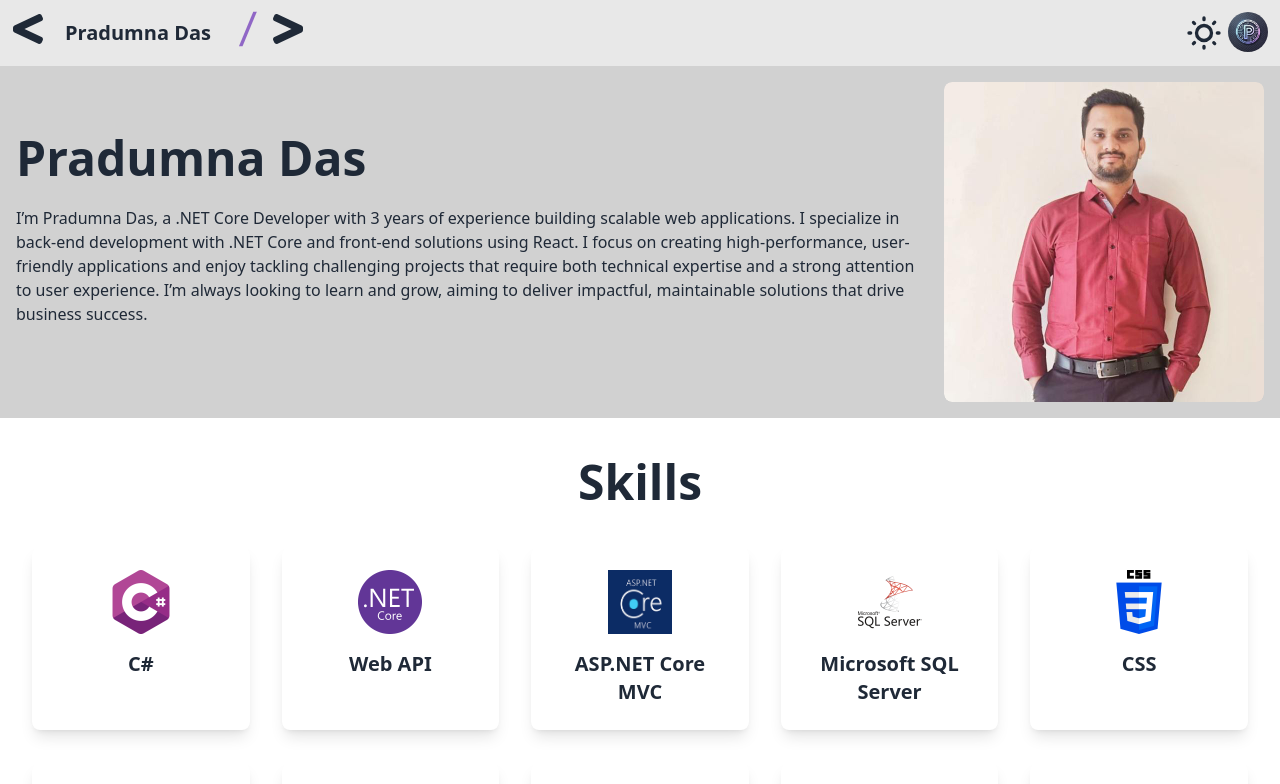
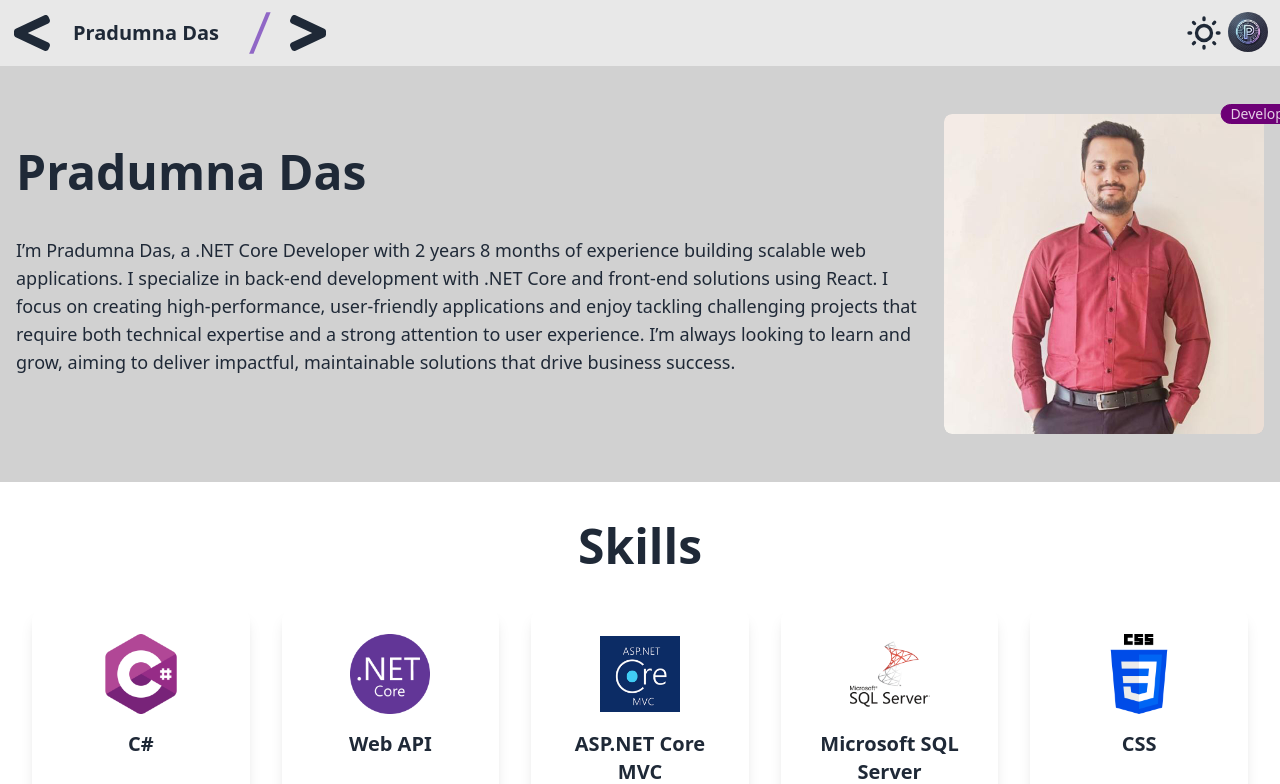
Before and after one commit to Pradumna2022/My_Portfolio, a React (Vite) app: page / in a window 1280 px wide. Shown: the top 784 px of the page. Built offline with nearby package versions, Linux system fonts and the light colour scheme.

Commit message:
6th commit

```diff
--- a/src/App.css
+++ b/src/App.css
@@ -0,0 +1,9 @@
+.glow-star {
+    position: relative;
+    box-shadow: 0 0 10px 2px rgba(34, 197, 94, 0.8); /* Green glow */
+    transition: box-shadow 0.3s ease;
+}
+
+.glow-star:hover {
+    box-shadow: 0 0 15px 4px rgba(34, 197, 94, 1); /* Intensify glow on hover */
+}
--- a/src/Layout/Header.jsx
+++ b/src/Layout/Header.jsx
@@ -9,17 +9,17 @@ function Header() {
             <div className="navbar bg-base-200">
                 <div className="flex-1">
                     <div className="tooltip tooltip-bottom" data-tip="Hello my name is Pradyumna">
-                        <div className="flex flex-row ">
-                            <svg stroke="currentColor" fill="currentColor" strokeWidth="0" viewBox="0 0 384 512" height="40px" width="40px" xmlns="http://www.w3.org/2000/svg" >
+                        <div className="flex flex-row items-center">
+                            <svg stroke="currentColor" fill="currentColor" strokeWidth="0" viewBox="0 0 384 512" className="h-8 w-8 md:h-12 md:w-12 lg:h-12 lg:w-12"  xmlns="http://www.w3.org/2000/svg" >
                                 <path d="M365.46 357.74L147.04 255.89l218.47-101.88c16.02-7.47 22.95-26.51 15.48-42.53l-13.52-29C360 66.46 340.96 59.53 324.94 67L18.48 209.91a32.014 32.014 0 0 0-18.48 29v34.24c0 12.44 7.21 23.75 18.48 29l306.31 142.83c16.06 7.49 35.15.54 42.64-15.52l13.56-29.08c7.49-16.06.54-35.15-15.53-42.64z">
                                 </path>
                             </svg>
                             <a className="btn btn-ghost text-xl">Pradumna Das</a>
-                            <svg stroke="currentColor" fill="none" strokeWidth="0" viewBox="0 0 15 15" color="#9067C6" height="40px" width="40px" xmlns="http://www.w3.org/2000/svg">
+                            <svg stroke="currentColor" fill="none" strokeWidth="0" viewBox="0 0 15 15" color="#9067C6" className="h-8 w-8 md:h-12 md:w-12 lg:h-12 lg:w-12"  xmlns="http://www.w3.org/2000/svg">
                                 <path fillRule="evenodd" clipRule="evenodd" d="M4.10876 14L9.46582 1H10.8178L5.46074 14H4.10876Z" fill="currentColor">
                                 </path>
                             </svg>
-                            <svg stroke="currentColor" fill="currentColor" strokeWidth="0" viewBox="0 0 384 512"  height="40px" width="40px" xmlns="http://www.w3.org/2000/svg" >
+                            <svg stroke="currentColor" fill="currentColor" strokeWidth="0" viewBox="0 0 384 512"  className="h-8 w-8 md:h-12 md:w-12 lg:h-12 lg:w-12"  xmlns="http://www.w3.org/2000/svg" >
                                 <path d="M365.52 209.85L59.22 67.01c-16.06-7.49-35.15-.54-42.64 15.52L3.01 111.61c-7.49 16.06-.54 35.15 15.52 42.64L236.96 256.1 18.49 357.99C2.47 365.46-4.46 384.5 3.01 400.52l13.52 29C24 445.54 43.04 452.47 59.06 445l306.47-142.91a32.003 32.003 0 0 0 18.48-29v-34.23c-.01-12.45-7.21-23.76-18.49-29.01z">
                                 </path>
                             </svg>
--- a/src/Pages/Info.jsx
+++ b/src/Pages/Info.jsx
@@ -1,46 +1,56 @@
 import React from 'react'
 import profileimage from '../assets/images/MyImage.jpg'
+
 function Info() {
+    const calculateExperience = () => {
+        const joiningDate = "2022-04-01"
+        const joinDate = new Date(joiningDate);
+        const currentDate = new Date();
+        let years = currentDate.getFullYear() - joinDate.getFullYear();
+        let months = currentDate.getMonth() - joinDate.getMonth();
+        if (months < 0) {
+            years -= 1;
+            months += 12;
+        }
+        const experienceString =
+            (years > 0 ? `${years} year${years > 1 ? "s" : ""} ` : "") +
+            (months > 0 ? `${months} month${months > 1 ? "s" : ""}` : "");
+
+        return experienceString.trim() || "Less than a month";
+    };
     return (
         <>
-            <div className="hero bg-base-300 min-h-80">
-                <div className='md:container md:mx-auto'>
-                    <div className="hero-content flex-col lg:flex-row-reverse">
-                        <div className="avatar indicator">
-                            {/* <span className="indicator-item badge badge-primary z-10">Developer</span> */}
-                            <div className="h-80 w-80 rounded-lg">
+            <div className="hero bg-base-300 min-h-80 py-8">
+                <div className="md:container md:mx-auto">
+                    <div className="hero-content flex-col lg:flex-row-reverse items-center">
+                        {/* Profile image */}
+                        <div className="avatar indicator mb-8 lg:mb-0">
+                            {/* <span className="indicator-item badge">
+                                <div className="rating">
+                                    <input type="radio" name="rating-4" className="mask mask-star-2 bg-green-500 glow-star" defaultChecked />
+                                </div>
+                            </span> */}
+                             <span className="indicator-item badge badge-primary z-10">Developer</span>
+                            <div className="h-64 w-64 lg:h-80 lg:w-80 rounded-lg">
                                 <img
                                     src={profileimage}
-                                    className="max-w-sm rounded-lg shadow-2xl" />
+                                    alt="Profile"
+                                    className="max-w-full h-auto rounded-lg shadow-2xl" />
                             </div>
                         </div>
-                        <div>
-                            {/* <div class="chat chat-start">
-                                <div class="chat-image avatar">
-                                    <div class="w-10 rounded-full">
-                                        <img
-                                            alt="Tailwind CSS chat bubble component"
-                                            src="https://img.daisyui.com/images/stock/photo-1534528741775-53994a69daeb.webp" />
-                                    </div>
-                                </div>
-                                <div class="chat-bubble">
-                                    I’m Pradumna Das, a .NET Core Developer with 3 years of experience building scalable web applications. I specialize in back-end development with .NET Core and front-end solutions using React. I focus on creating high-performance, user-friendly applications and enjoy tackling challenging projects that require both technical expertise and a strong attention to user experience. I’m always looking to learn and grow, aiming to deliver impactful, maintainable solutions that drive business success.
-                                </div>
-                            </div> */}
-                            <h1 className="text-5xl font-bold">Pradumna Das</h1>
-                            <p className="py-6">
-                                I’m Pradumna Das, a .NET Core Developer with 3 years of experience building scalable web applications.
+                        {/* Text content */}
+                        <div className="text-center lg:text-left">
+                            <h1 className="text-4xl md:text-5xl font-bold mb-4">Pradumna Das</h1>
+                            <p className="text-base md:text-lg py-6 px-4 md:px-0">
+                                I’m Pradumna Das, a .NET Core Developer with {calculateExperience()} of experience building scalable web applications.
                                 I specialize in back-end development with .NET Core and front-end solutions using React.
                                 I focus on creating high-performance, user-friendly applications and enjoy tackling challenging projects that require both technical expertise and a strong attention to user experience.
                                 I’m always looking to learn and grow, aiming to deliver impactful, maintainable solutions that drive business success.
-
                             </p>
                         </div>
-
                     </div>
                 </div>
             </div>
-
         </>
     )
 }
--- a/src/Pages/Skills.jsx
+++ b/src/Pages/Skills.jsx
@@ -1,118 +1,56 @@
-import React from 'react'
-import csharp from "../assets/SkillsImages/c-sharp.png"
-import webApi from "../assets/SkillsImages/NET core.png"
-import CoreMvc from "../assets/SkillsImages/DotNetcoreMvc.png"
-import bootstrap from "../assets/SkillsImages/bootstrap.png"
-import sqlserver from "../assets/SkillsImages/sql-server.png"
-import css from "../assets/SkillsImages/css-3.png"
-import Reactjs from "../assets/SkillsImages/React.png"
-import Html from "../assets/SkillsImages/html.png"
-import jquery from "../assets/SkillsImages/jquery.png"
-import ec2 from "../assets/SkillsImages/EC2.png"
-import Route53 from "../assets/SkillsImages/Route 53.png"
-import Lambda from "../assets/SkillsImages/Lambda.png"
-import APIGateway from "../assets/SkillsImages/API Gateway.png"
-import s3 from "../assets/SkillsImages/s3.png"
-import CloudFront from "../assets/SkillsImages/CloudFront.png"
+import React from 'react';
+import csharp from "../assets/SkillsImages/c-sharp.png";
+import webApi from "../assets/SkillsImages/NET core.png";
+import CoreMvc from "../assets/SkillsImages/DotNetcoreMvc.png";
+import bootstrap from "../assets/SkillsImages/bootstrap.png";
+import sqlserver from "../assets/SkillsImages/sql-server.png";
+import css from "../assets/SkillsImages/css-3.png";
+import Reactjs from "../assets/SkillsImages/React.png";
+import Html from "../assets/SkillsImages/html.png";
+import jquery from "../assets/SkillsImages/jquery.png";
+import ec2 from "../assets/SkillsImages/EC2.png";
+import Route53 from "../assets/SkillsImages/Route 53.png";
+import Lambda from "../assets/SkillsImages/Lambda.png";
+import APIGateway from "../assets/SkillsImages/API Gateway.png";
+import s3 from "../assets/SkillsImages/s3.png";
+import CloudFront from "../assets/SkillsImages/CloudFront.png";
 
 const skills = [
-    {
-        name: "C#",
-        description: "A modern object-oriented programming language, used for building robust applications.",
-        image: csharp,
-    },
-    {
-        name: "Web API",
-        description: "Used to expose data and services over the web, allowing client applications to interact.",
-        image: webApi,
-    },
-    {
-        name: "ASP.NET Core MVC",
-        description: "A framework for building dynamic web applications, using Model-View-Controller architecture in .NET.",
-        image: CoreMvc,
-    },
-    {
-        name: "Microsoft SQL Server",
-        description: "A relational database management system by Microsoft, designed for enterprise-level data management and analytics.",
-        image: sqlserver,
-    },
-    {
-        name: "CSS",
-        description: "A style sheet language used for describing the presentation of a document written in HTML or XML.",
-        image: css,
-    },
-    {
-        name: "Bootstrap",
-        description: "A front-end framework for building responsive, mobile-first websites and web apps.",
-        image: bootstrap,
-    },
-    {
-        name: "Lambda Serverless",
-        description: "AWS service that lets you run code without provisioning or managing servers.",
-        image: Lambda,
-    },
-    {
-        name: "API Gateway",
-        description: "AWS service for creating, publishing, maintaining, monitoring, and securing APIs.",
-        image: APIGateway,
-    },
-    {
-        name: "Amazon S3",
-        description: "A scalable object storage service by AWS for storing and retrieving data.",
-        image: s3,
-    },
-    {
-        name: "Route 53",
-        description: "A scalable Domain Name System (DNS) web service from AWS, which can route traffic globally to different resources based on routing policies.",
-        image: Route53
-    },
-    {
-        name: "CloudFront",
-        description: "A content delivery network (CDN) service from AWS that distributes content globally, ensuring fast delivery of websites, APIs, and media.",
-        image: CloudFront
-    },
-    {
-        name: "EC2",
-        description: "Amazon Elastic Compute Cloud (EC2) is a web service that provides resizable compute capacity in the cloud, allowing you to run virtual machines with customizable configurations.",
-        image: ec2
-    },
-    {
-        name: "HTML",
-        description: "HyperText Markup Language, the standard markup language for documents designed to be displayed in a web browser.",
-        image: Html
-    },
-    {
-        name: "jQuery",
-        description: "A fast, small, and feature-rich JavaScript library. It simplifies things like HTML document traversal, event handling, and animation.",
-        image: jquery
-    },
-    {
-        name: "React JS",
-        description: "A JavaScript library for building user interfaces, developed and maintained by Facebook, designed to build single-page applications.",
-        image: Reactjs
-    },
-
-
-
+    { name: "C#", description: "A modern object-oriented programming language, used for building robust applications.", image: csharp },
+    { name: "Web API", description: "Used to expose data and services over the web, allowing client applications to interact.", image: webApi },
+    { name: "ASP.NET Core MVC", description: "A framework for building dynamic web applications, using Model-View-Controller architecture in .NET.", image: CoreMvc },
+    { name: "Microsoft SQL Server", description: "A relational database management system by Microsoft, designed for enterprise-level data management and analytics.", image: sqlserver },
+    { name: "CSS", description: "A style sheet language used for describing the presentation of a document written in HTML or XML.", image: css },
+    { name: "Bootstrap", description: "A front-end framework for building responsive, mobile-first websites and web apps.", image: bootstrap },
+    { name: "Lambda Serverless", description: "AWS service that lets you run code without provisioning or managing servers.", image: Lambda },
+    { name: "API Gateway", description: "AWS service for creating, publishing, maintaining, monitoring, and securing APIs.", image: APIGateway },
+    { name: "Amazon S3", description: "A scalable object storage service by AWS for storing and retrieving data.", image: s3 },
+    { name: "Route 53", description: "A scalable Domain Name System (DNS) web service from AWS, which can route traffic globally to different resources based on routing policies.", image: Route53 },
+    { name: "CloudFront", description: "A content delivery network (CDN) service from AWS that distributes content globally, ensuring fast delivery of websites, APIs, and media.", image: CloudFront },
+    { name: "EC2", description: "Amazon Elastic Compute Cloud (EC2) is a web service that provides resizable compute capacity in the cloud, allowing you to run virtual machines with customizable configurations.", image: ec2 },
+    { name: "HTML", description: "HyperText Markup Language, the standard markup language for documents designed to be displayed in a web browser.", image: Html },
+    { name: "jQuery", description: "A fast, small, and feature-rich JavaScript library. It simplifies things like HTML document traversal, event handling, and animation.", image: jquery },
+    { name: "React JS", description: "A JavaScript library for building user interfaces, developed and maintained by Facebook, designed to build single-page applications.", image: Reactjs },
 ];
 
 const SkillCard = ({ name, description, image }) => {
     return (
         <div className="text-center p-6 rounded-lg bg-base-100 shadow-lg transform transition-all hover:scale-105 hover:shadow-2xl group">
             <div className="tooltip" data-tip={description}>
-                <img src={image} alt={name} className="h-16 w-16 mb-4 mx-auto" />
+                {/* Image responsiveness and containment */}
+                <img src={image} alt={name} className="h-20 w-20 object-contain mb-4 mx-auto" />
                 <h3 className="text-xl font-semibold text-base-content">{name}</h3>
             </div>
         </div>
     );
 };
 
-
 const Skills = () => {
     return (
-        <div className="md:container md:mx-auto">
-             <h1 className="text-5xl font-bold text-center my-10">Skills</h1>
-            <div className="grid grid-cols-2 sm:grid-cols-3 md:grid-cols-4 lg:grid-cols-5 xl:grid-cols-5 gap-8 px-4 sm:px-8">
+        <div className="min-h-screen max-w-full px-4 sm:px-8 overflow-x-hidden overflow-y-auto">
+            <h1 className="text-5xl font-bold text-center my-10">Skills</h1>
+            {/* Grid ensuring 5 items per row */}
+            <div className="grid grid-cols-1 sm:grid-cols-2 md:grid-cols-3 lg:grid-cols-4 xl:grid-cols-5 gap-8">
                 {skills.map((skill, index) => (
                     <SkillCard
                         key={index}
@@ -126,4 +64,4 @@ const Skills = () => {
     );
 };
 
-export default Skills
+export default Skills;
```
